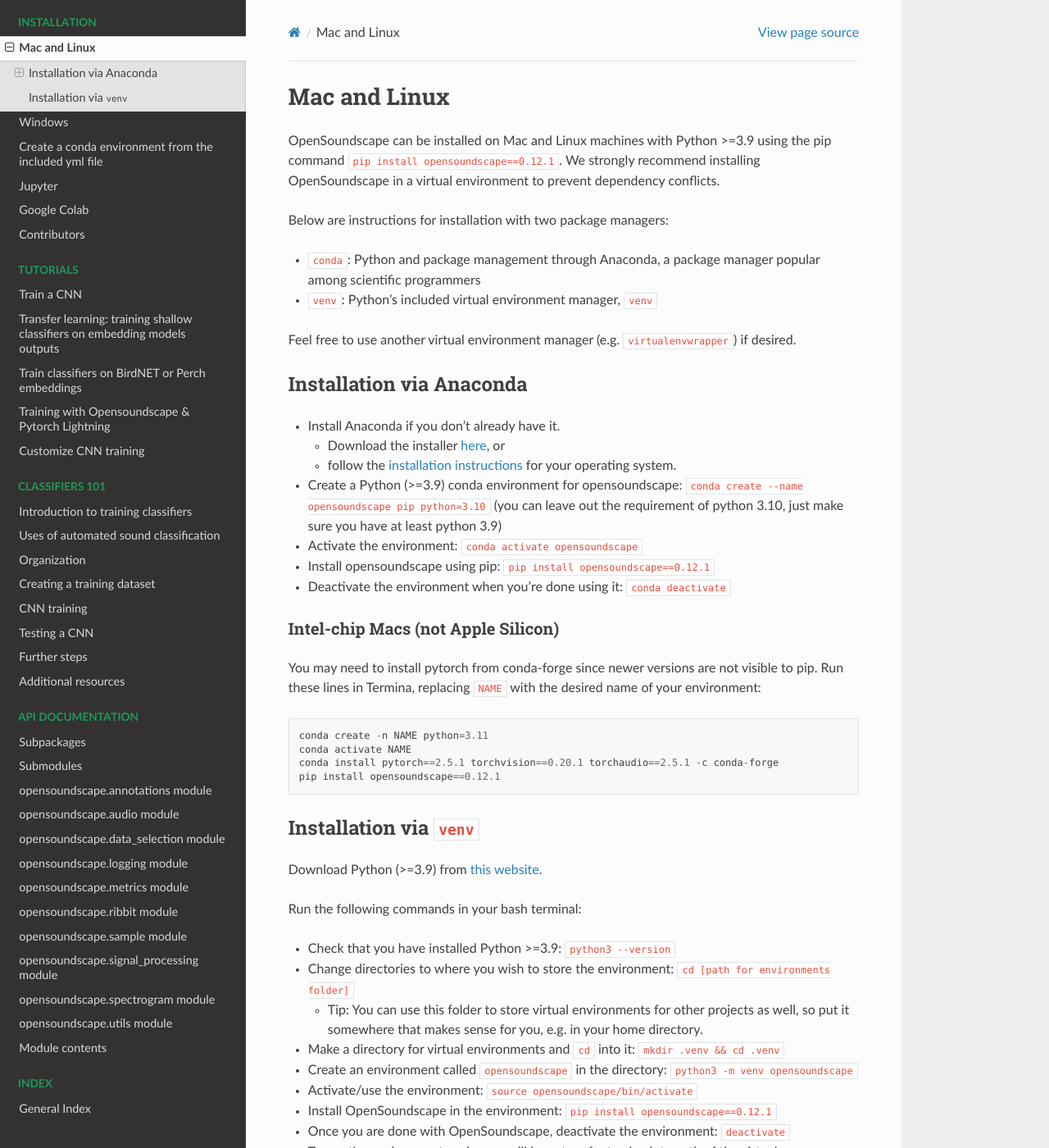
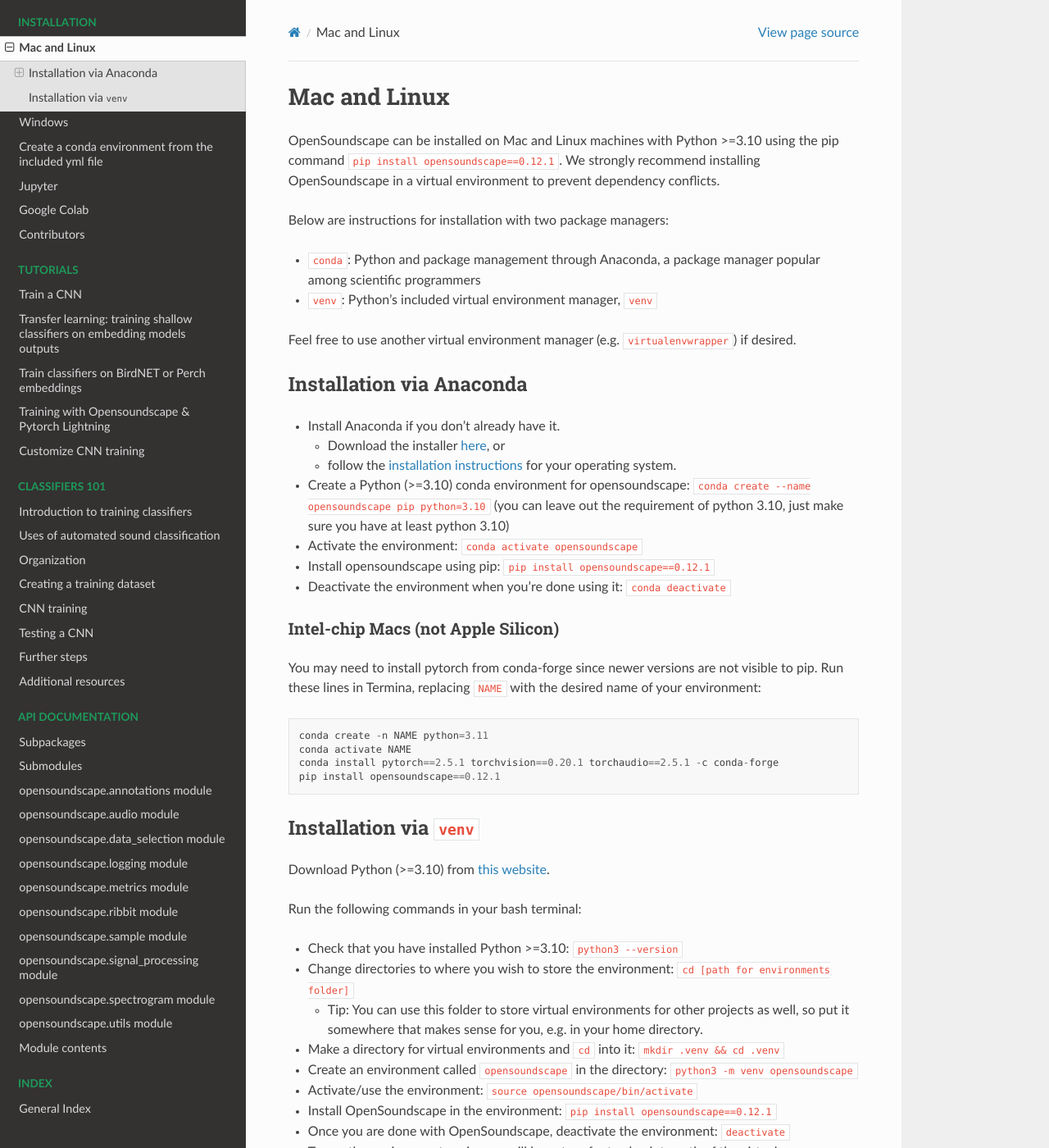
Before and after one commit to kitzeslab/opensoundscape, a Sphinx documentation site: the page built from docs/installation/mac_and_linux.md, in a window 1280 px wide and 1400 px high. Shown: the whole window at 82% size. Built offline with Sphinx 7.4.7 and the Read the Docs theme 3.1.0, drawn with Linux system fonts in a browser that asks for light colours; pages that are not in the unit, such as notebooks, are missing from menus; the version number is read from the project's files by our own code.

```diff
--- a/docs/installation/mac_and_linux.md
+++ b/docs/installation/mac_and_linux.md
@@ -1,6 +1,6 @@
 # Mac and Linux
 
-OpenSoundscape can be installed on Mac and Linux machines with Python >=3.9 using the pip command `pip install opensoundscape==0.12.1`. We strongly recommend installing OpenSoundscape in a virtual environment to prevent dependency conflicts.
+OpenSoundscape can be installed on Mac and Linux machines with Python >=3.10 using the pip command `pip install opensoundscape==0.12.1`. We strongly recommend installing OpenSoundscape in a virtual environment to prevent dependency conflicts.
 
 Below are instructions for installation with two package managers:
 * `conda`: Python and package management through Anaconda, a package manager popular among scientific programmers
@@ -13,7 +13,7 @@
 * Install Anaconda if you don't already have it.
    * Download the installer [here](https://www.anaconda.com/products/individual), or
    * follow the [installation instructions](https://docs.anaconda.com/anaconda/install/) for your operating system.
-* Create a Python (>=3.9) conda environment for opensoundscape: `conda create --name opensoundscape pip python=3.10` (you can leave out the requirement of python 3.10, just make sure you have at least python 3.9)
+* Create a Python (>=3.10) conda environment for opensoundscape: `conda create --name opensoundscape pip python=3.10` (you can leave out the requirement of python 3.10, just make sure you have at least python 3.10)
 * Activate the environment: `conda activate opensoundscape`
 * Install opensoundscape using pip: `pip install opensoundscape==0.12.1`
 * Deactivate the environment when you're done using it: `conda deactivate`
@@ -31,10 +31,10 @@
 
 ## Installation via `venv`
 
-Download Python (>=3.9) from [this website](https://www.python.org/downloads/).
+Download Python (>=3.10) from [this website](https://www.python.org/downloads/).
 
 Run the following commands in your bash terminal:
-* Check that you have installed Python >=3.9: `python3 --version`
+* Check that you have installed Python >=3.10: `python3 --version`
 * Change directories to where you wish to store the environment: `cd [path for environments folder]`
     * Tip:  You can use this folder to store virtual environments for other projects as well, so put it somewhere that makes sense for you, e.g. in your home directory.
 * Make a directory for virtual environments and `cd` into it: `mkdir .venv && cd .venv`
```
Also changed, not shown: README.md (+2 -2 lines), docs/installation/contributors.md (+1 -1 lines), .pre-commit-config.yaml, .readthedocs.yml, 1 other file.
